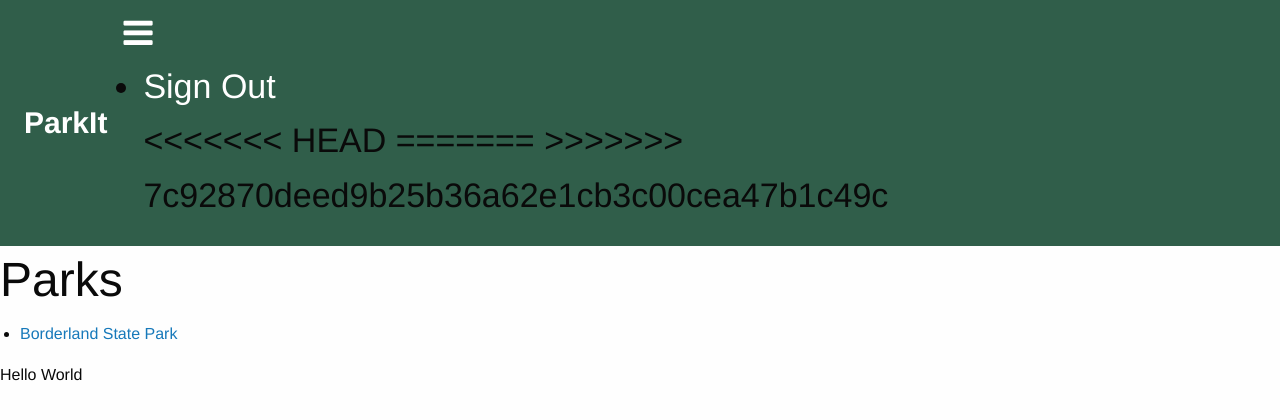
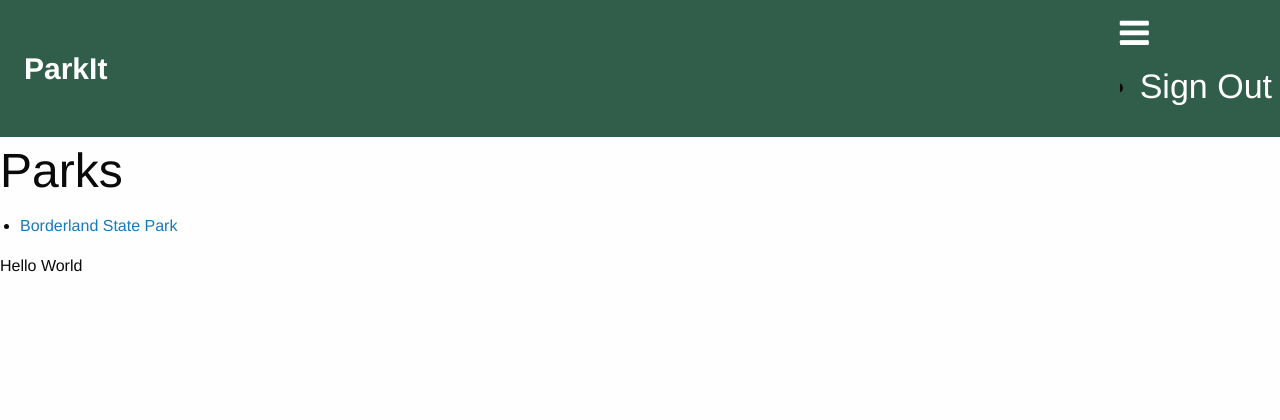
Before and after one commit to mikecalex/ParkIt, a Rails app: page / in a window 1280 px wide. Shown: the top 420 px of the page. Run offline with Rails 7, Linux system fonts and the light colour scheme; a user stored in the database is signed in; data comes from the database, SQL or seed files in the repository; style sheets or scripts are compiled from the project's sources; some libraries are stand-ins or nearby versions.

Commit message:
Fog additions

```diff
--- a/app/views/layouts/application.html.erb
+++ b/app/views/layouts/application.html.erb
@@ -43,12 +43,6 @@
           <ul id="drop" class="tiny f-dropdown" data-dropdown-content>
             <%- if user_signed_in? -%>
               <li><%= link_to 'Sign Out', destroy_user_session_path, method: :delete %></li>
-<<<<<<< HEAD
-=======
-              <% unless current_user.profile_photo.file.nil? %>
-
-              <% end %>
->>>>>>> 7c92870deed9b25b36a62e1cb3c00cea47b1c49c
               <% if current_user.admin? %>
                 <li><%= link_to "Admin Section", admin_path %></li>
               <% end %>
```
